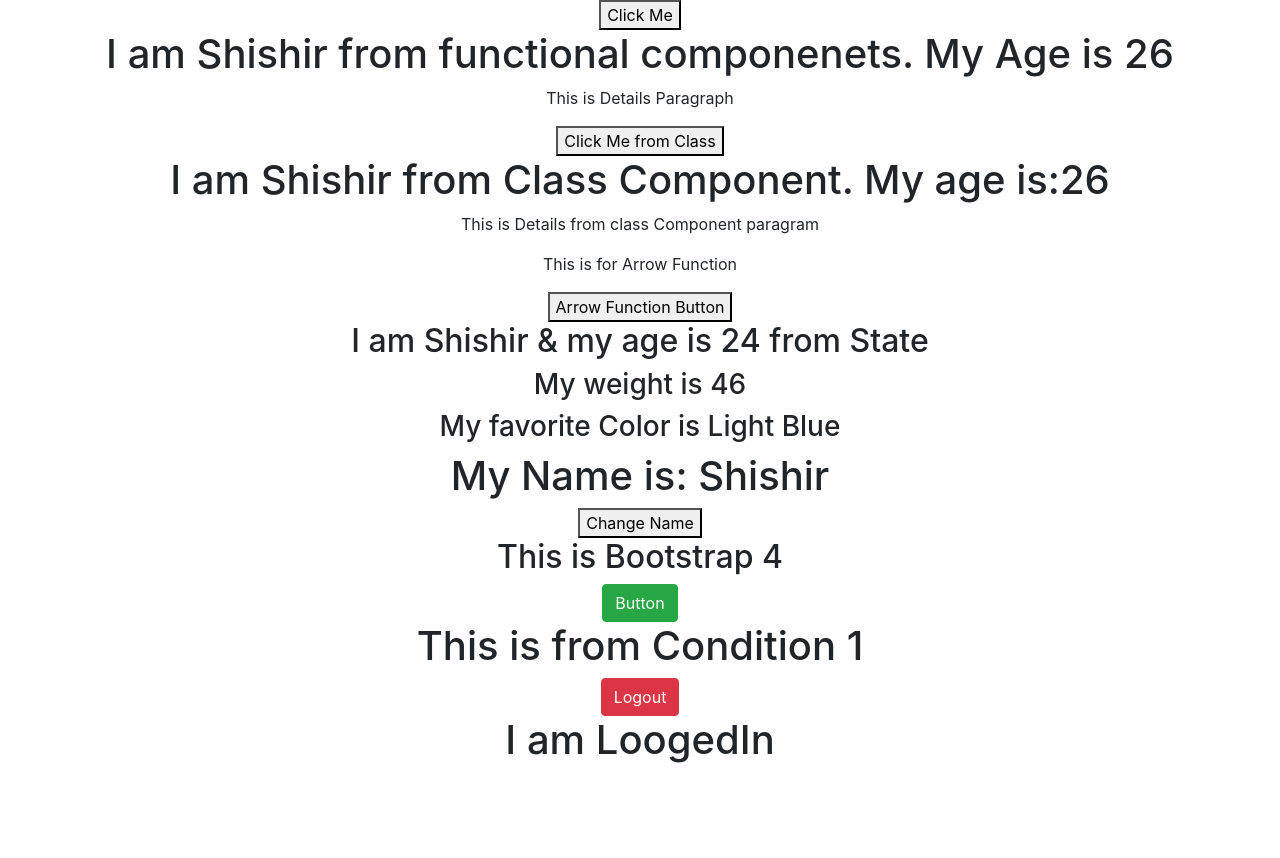
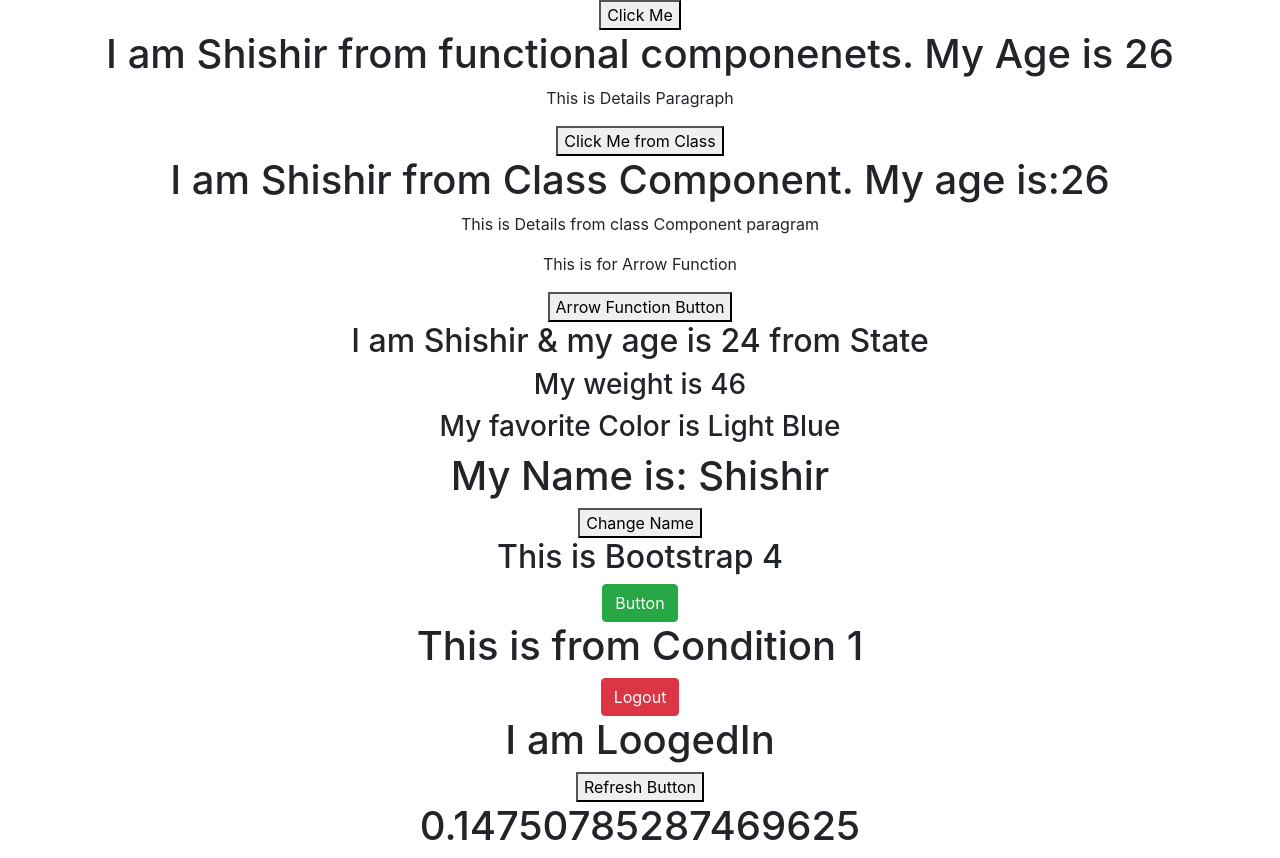
Before and after one commit to shishir75/React-101, a React (Create React App) app: page / in a window 1280 px wide. Before the commit the page ends 800 px from the top, so only its background shows below. Built offline with nearby package versions, Linux system fonts and the light colour scheme.

Commit message:
forchUpdate to Update React Component

```diff
--- a/src/App.js
+++ b/src/App.js
@@ -8,6 +8,7 @@
 import Bootstrap from "./components/Bootstrap";
 import Condition1 from "./components/Condition1";
 import VariableElement from "./components/VariableElement";
+import Refresh from "./components/Refresh";
 
 function App() {
   return (
@@ -27,6 +28,8 @@
       <Condition1></Condition1>
 
       <VariableElement></VariableElement>
+
+      <Refresh></Refresh>
     </div>
   );
 }
--- /dev/null
+++ b/src/components/Refresh.js
@@ -0,0 +1,21 @@
+import React, { Component } from "react";
+
+export default class Refresh extends Component {
+  constructor() {
+    super();
+    this.refreshNow = this.refreshNow.bind(this);
+  }
+
+  refreshNow() {
+    this.forceUpdate();
+  }
+
+  render() {
+    return (
+      <div>
+        <button onClick={this.refreshNow}>Refresh Button</button>
+        <h1>{Math.random()}</h1>
+      </div>
+    );
+  }
+}
```
